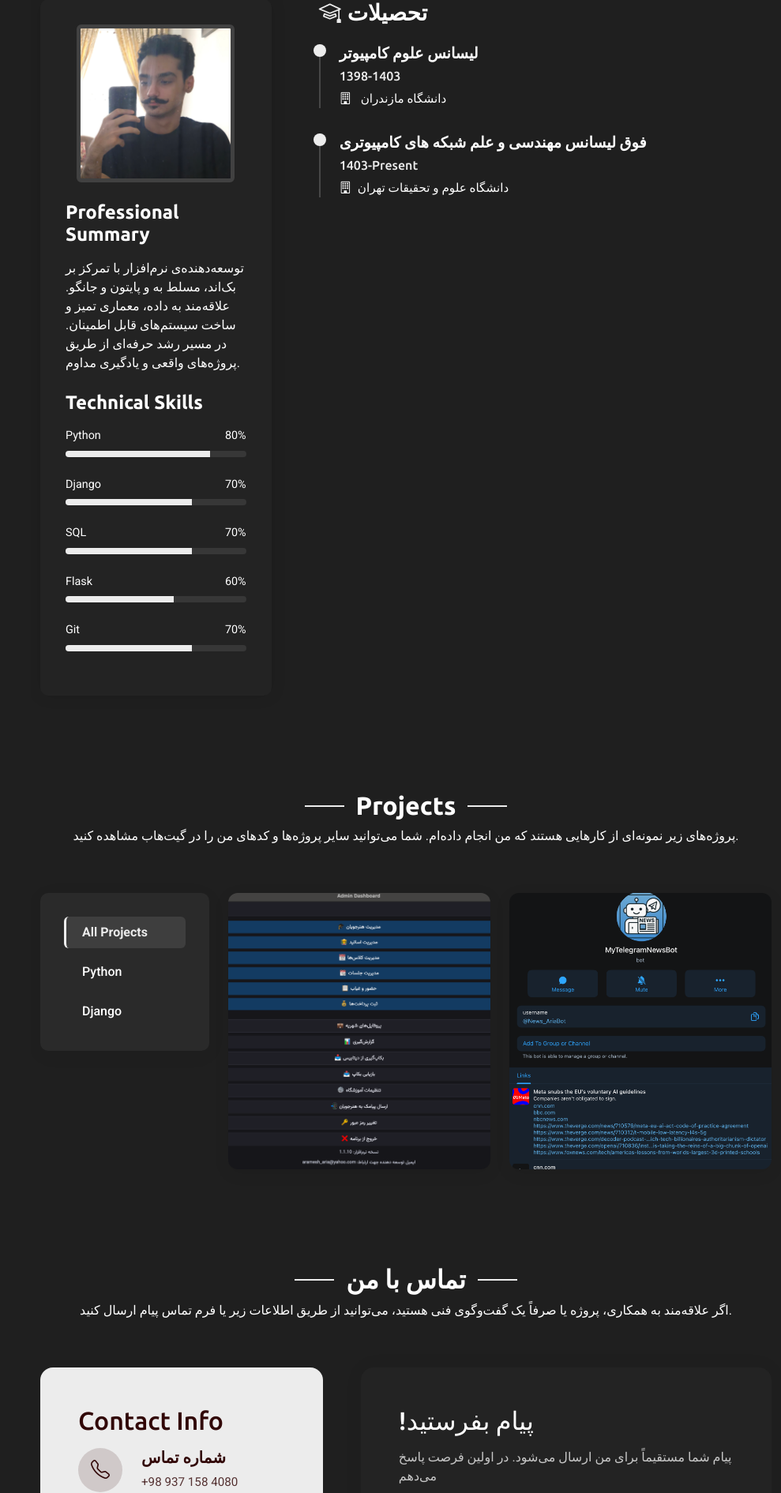
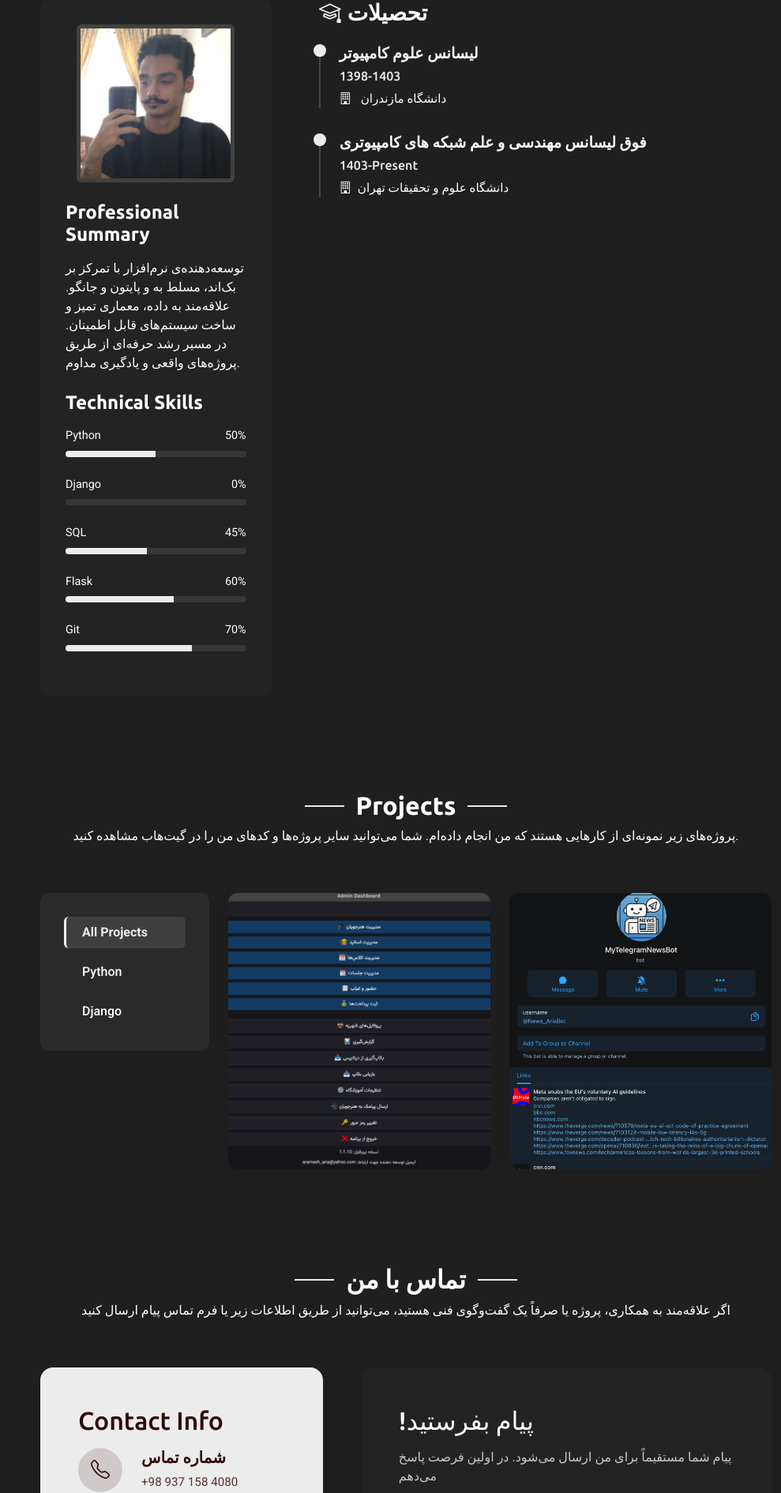
Before and after one commit to Aramesh-Aria/personal-Blog, a Flask app: page / in a window 1280 px wide. Shown: the part 1769-3660 px from the top of the page at 79% size, without its empty margins (291-1280 px from the left). Run offline with Flask 3, Linux system fonts and the light colour scheme; some libraries are stand-ins or nearby versions.

Commit message:
1 feat(portfolio): Update skill levels, page title, and site icons    2    3 Update skill percentages for Python, Django, and SQL.    4 Adjust the main page title for conciseness.    5 Refresh apple-touch-icon and favicon assets.

```diff
--- a/templates/index.html
+++ b/templates/index.html
@@ -1,6 +1,6 @@
 {% extends "base.html" %}
 
-{% block title %}Home - Aria Aramesh{% endblock %}
+{% block title %}Aria Aramesh{% endblock %}
 
 {% block content %}
     {% include "partials/_hero.html" %}
@@ -149,30 +149,30 @@
                 <div class="skill-item">
                   <div class="d-flex justify-content-between">
                     <span>Python</span>
-                    <span>80%</span>
+                    <span>50%</span>
                   </div>
                   <div class="progress">
-                    <div class="progress-bar" role="progressbar" aria-valuenow="80" aria-valuemin="0" aria-valuemax="100"></div>
+                    <div class="progress-bar" role="progressbar" aria-valuenow="50" aria-valuemin="0" aria-valuemax="100"></div>
                   </div>
                 </div>
 
                 <div class="skill-item">
                   <div class="d-flex justify-content-between">
                     <span>Django</span>
-                    <span>70%</span>
+                    <span>0%</span>
                   </div>
                   <div class="progress">
-                    <div class="progress-bar" role="progressbar" aria-valuenow="70" aria-valuemin="0" aria-valuemax="100"></div>
+                    <div class="progress-bar" role="progressbar" aria-valuenow="0" aria-valuemin="0" aria-valuemax="100"></div>
                   </div>
                 </div>
 
                 <div class="skill-item">
                   <div class="d-flex justify-content-between">
                     <span>SQL</span>
-                    <span>70%</span>
+                    <span>45%</span>
                   </div>
                   <div class="progress">
-                    <div class="progress-bar" role="progressbar" aria-valuenow="70" aria-valuemin="0" aria-valuemax="100"></div>
+                    <div class="progress-bar" role="progressbar" aria-valuenow="45" aria-valuemin="0" aria-valuemax="100"></div>
                   </div>
                 </div>
 
@@ -301,7 +301,7 @@
         <h2>تماس با من</h2>
         <p>
         اگر علاقه‌مند به همکاری، پروژه یا صرفاً یک گفت‌وگوی فنی هستید،
-        می‌توانید از طریق اطلاعات زیر یا فرم تماس پیام ارسال کنید.
+        می‌توانید از طریق اطلاعات زیر یا فرم تماس پیام ارسال کنید
         </p>
 
       </div>
```
Also changed, not shown: static/img/apple-touch-icon.png, static/img/favicon.png.
